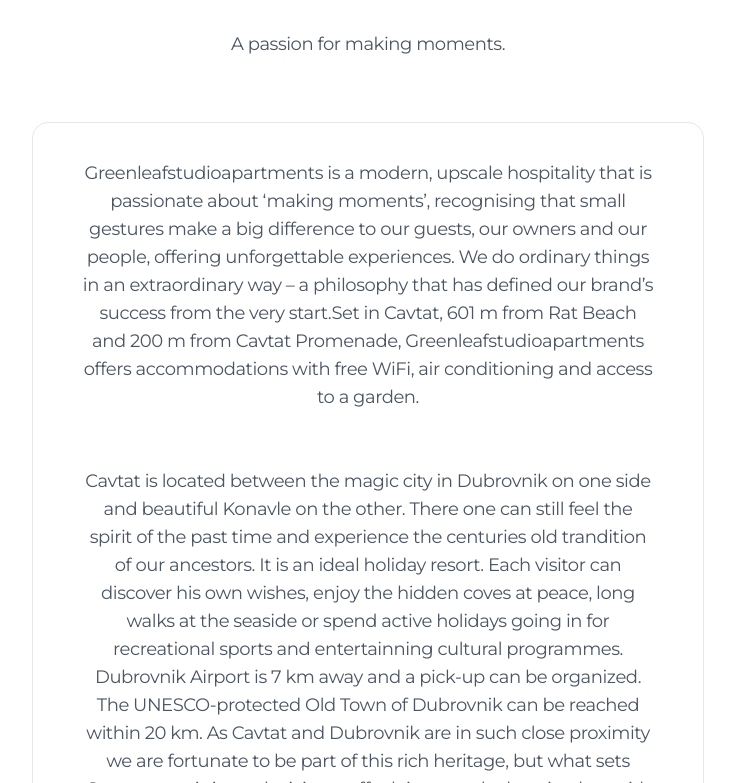
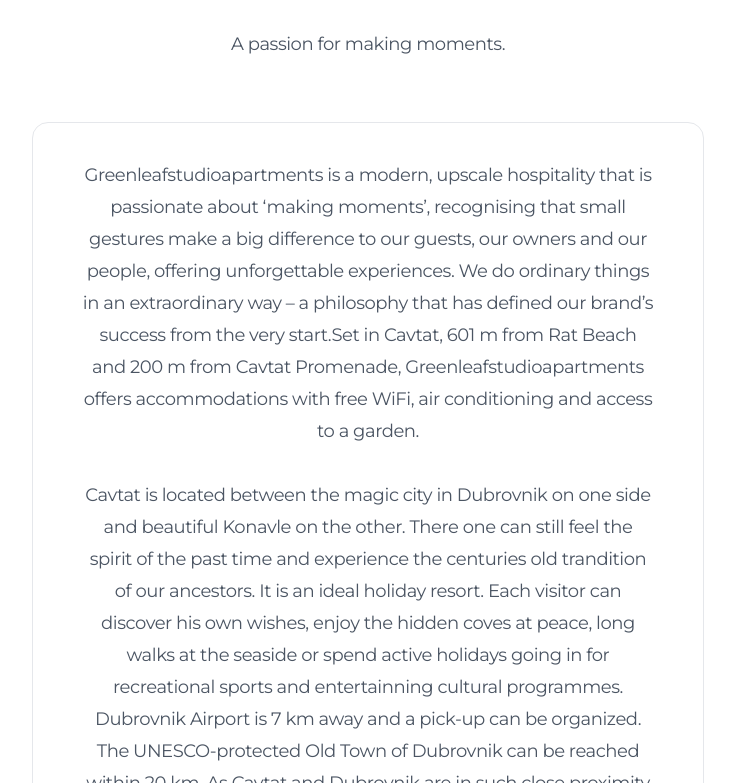
Before and after one commit to IlijaRad/apartments, a Next.js app: page / in a window 1280 px wide. Shown: the part 3457-4240 px from the top of the page, without its empty margins (272-1007 px from the left). Built offline with nearby package versions, Linux system fonts and the light colour scheme.

Commit message:
- adjust line height

```diff
--- a/components/AboutSection.js
+++ b/components/AboutSection.js
@@ -18,7 +18,7 @@
       <p className="mt-6 text-center leading-8 tracking-tight text-gray-600 lg:text-lg">
         A passion for making moments.
       </p>
-      <div className="mx-auto mt-9 max-w-2xl rounded-2xl border-gray-200 pb-16 text-center text-base leading-8 tracking-tight text-gray-600 md:text-lg lg:mt-16 lg:border lg:px-12 lg:pt-9">
+      <div className="mx-auto mt-9 max-w-2xl rounded-2xl border-gray-200 pb-16 text-center text-base leading-7 tracking-tight text-gray-600 md:text-lg md:leading-8 lg:mt-16 lg:border lg:px-12 lg:pt-9">
         Greenleafstudioapartments is a modern, upscale hospitality that is
         passionate about ‘making moments’, recognising that small gestures make
         a big difference to our guests, our owners and our people, offering
@@ -27,7 +27,7 @@
         start.Set in Cavtat, 601 m from Rat Beach and 200 m from Cavtat
         Promenade, Greenleafstudioapartments offers accommodations with free
         WiFi, air conditioning and access to a garden.
-        <br /> <br /> <br />
+        <br /> <br />
         Cavtat is located between the magic city in Dubrovnik on one side and
         beautiful Konavle on the other. There one can still feel the spirit of
         the past time and experience the centuries old trandition of our
--- a/components/Card.js
+++ b/components/Card.js
@@ -20,7 +20,7 @@
         <div className="mt-5 text-sm font-semibold text-gray-700 lg:mt-8 lg:leading-5">
           Short description
         </div>
-        <p className="mt-2 text-sm text-gray-600 lg:mt-3.5 lg:leading-7">
+        <p className="mt-2 text-sm leading-7 text-gray-600 lg:mt-3.5">
           {description}
         </p>
         <div className="mt-5 text-sm font-semibold text-gray-700 lg:mt-7">
```
